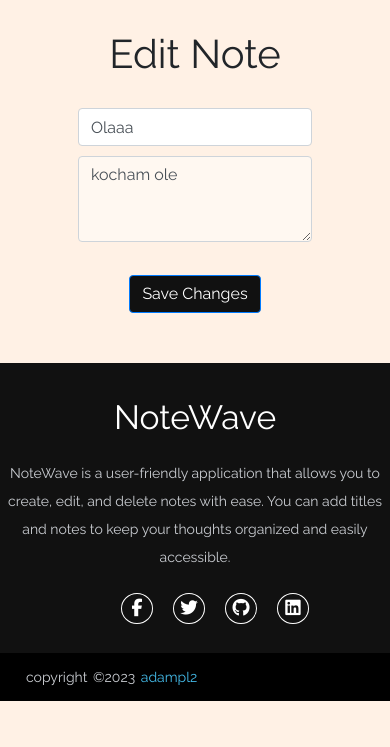
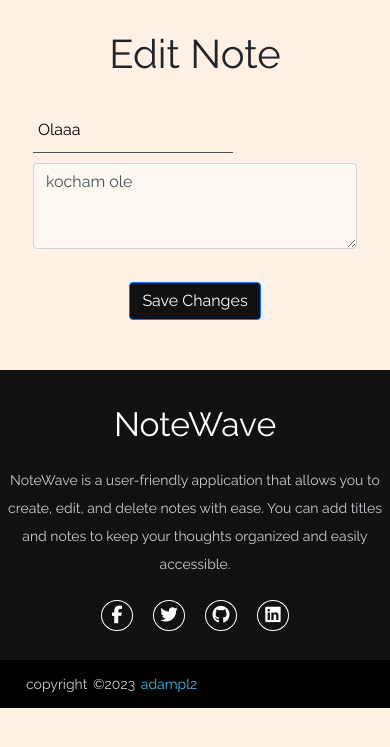
Before and after one commit to adampl2/NoteWave, a Flask app: page /edit_note/3 in a window 390 px wide. Shown: the part 56-803 px from the top of the page. Run offline with Flask 3, Linux system fonts and the light colour scheme; a user stored in the database is signed in; some libraries are stand-ins or nearby versions.

Commit message:
Mobile responsiveness addedd

```diff
--- a/notewave/static/css/style.css
+++ b/notewave/static/css/style.css
@@ -126,7 +126,6 @@ body {
 
 ul>.note-item {
     width: 65%;
-    max-width: 65%;
     margin: 6px auto;
     list-style-type: none;
 }
@@ -234,7 +233,6 @@ ul>.note-item {
 .create-note-title {
     font-weight: bolder;
     width: 65%;
-    max-width: 65%;
     margin: 10px auto;
     position: relative;
 }
@@ -313,7 +311,6 @@ ul>.note-item {
 
 .form-textarea>textarea {
     width: 65%;
-    max-width: 65%;
     margin: 3px auto;
     background: #fff8f1;
 }
@@ -370,6 +367,7 @@ footer {
     align-items: center;
     justify-content: center;
     margin: 1rem 0 2rem 0;
+    padding: 0;
 }
 
 .socials li {
@@ -425,6 +423,18 @@ footer {
 }
 
 @media (max-width:500px) {
+
+    .navbar-dark .navbar-nav .nav-link {
+        width: fit-content;
+    }
+
+    ul>.note-item,
+    .create-note-title,
+    .form-textarea>textarea,
+    .login-signup-forms {
+        width: 90%;
+    }
+
     .footer-menu ul {
         display: flex;
         margin-top: 10px;
--- a/notewave/templates/edit_note.html
+++ b/notewave/templates/edit_note.html
@@ -4,11 +4,10 @@
 <h1 class="text-center edit-heading">Edit Note</h1>
 <form method="POST">
     <div class="create-note-title">
-        <label class="add-note-title" for="note_title"></label>
-        <input type="text" class="form-control" id="note_title" name="note_title" value="{{ note.title }}" placeholder="New title">
+        <input type="text" class="create-note-input" id="note_title" name="note_title" value="{{ note.title }}" placeholder="New title">
     </div>
     <div class="form-textarea">
-        <textarea name="note" id="note" class="col-lg-6 form-control" rows="3">{{ note.data }}</textarea>
+        <textarea name="note" id="note" class="form-control" rows="3">{{ note.data }}</textarea>
     </div>
     <div class="text-center">
         <button type="submit" class="btn btn-primary add-note-btn">Save Changes</button>
--- a/notewave/templates/home.html
+++ b/notewave/templates/home.html
@@ -39,7 +39,7 @@
         </label>
     </div>
     <div class="form-textarea">
-        <textarea name="note" id="note" class="col-lg-6 form-control" placeholder="Write your note here"
+        <textarea name="note" id="note" class="form-control" placeholder="Write your note here"
             rows="4"></textarea>
     </div>
     <div class="text-center">
```
Also changed, not shown: notewave/database.db.
